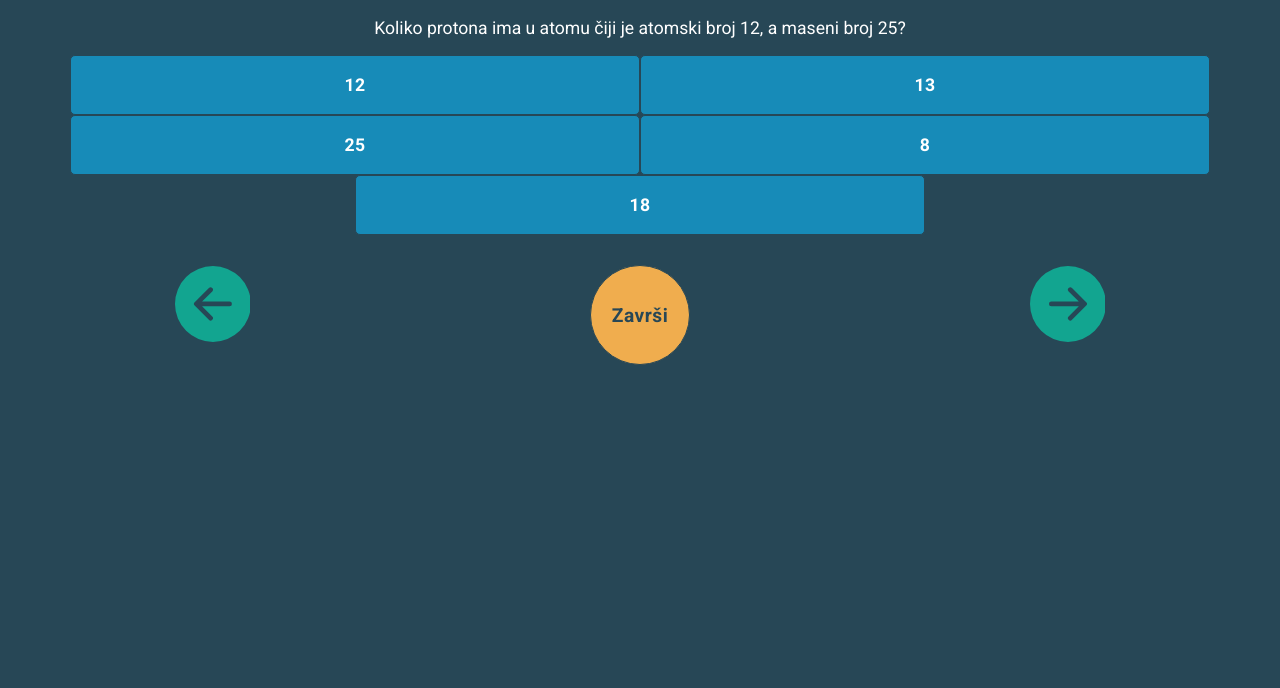
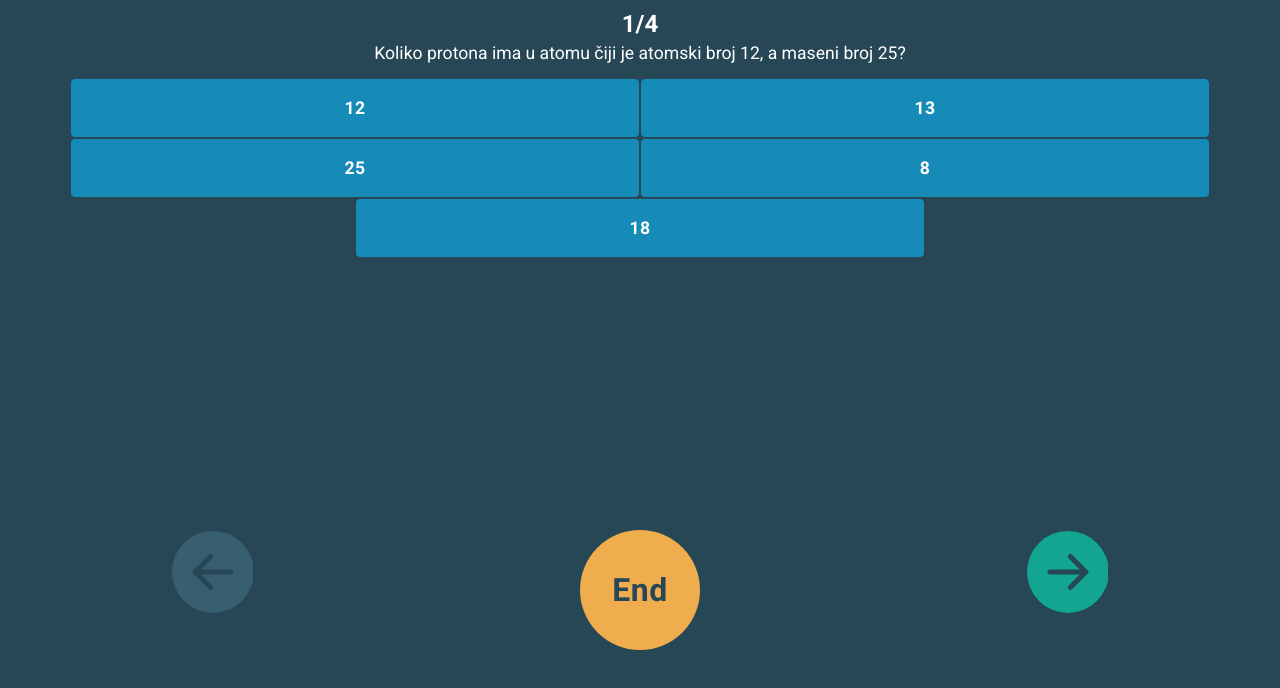
Before and after one commit to sashakojadinovic/reactizz, a React (Create React App) app: page / in a window 1280 px wide. Shown: the top 688 px of the page. Built offline with nearby package versions, Linux system fonts and the light colour scheme.

Commit message:
Clock component added

```diff
--- a/public/data.json
+++ b/public/data.json
@@ -1,7 +1,7 @@
 [
     {
         "id":1,
-        "type":"radio",
+        "type":"checkbox",
         "question_text":"Koliko protona ima u atomu čiji je atomski broj 12, a maseni broj 25?",
         "answers": [
             {"text":"12", "points":10},
@@ -13,7 +13,7 @@
     },
     {
         "id":2,
-        "type":"radio",
+        "type":"checkbox",
         "question_text":"Koliko izotopa vodonika ima isti atomski broj?",
         "answers": [
             {"text":"Nijedan", "points":-5},
@@ -25,7 +25,7 @@
     },
     {
         "id":3,
-        "type":"radio",
+        "type":"checkbox",
         "question_text":"Obeleži hemijske simbole nemetala.",
         "answers": [
             {"text":"Al", "points":-5},
@@ -36,7 +36,7 @@
     },
     {
         "id":4,
-        "type":"radio",
+        "type":"checkbox",
         "question_text":"Koji od navedenih hemijskih elemenata može sa hlorom graditi jonsku vezu?",
         "answers": [
             {"text":"Natrijum", "points":10},
--- a/src/App.css
+++ b/src/App.css
@@ -2,13 +2,24 @@
 /* Fonts */
 /* Variables */
 /* Reset and Basics */
-html {
+html,
+body {
+  margin: 0;
+  padding: 0;
   height: 100%;
   background-color: #274756;
 }
+/* Utils */
+.center {
+  text-align: center;
+}
 /* Layout */
+#root {
+  height: 100%;
+}
 .container {
   margin: 0 auto;
+  height: 100%;
 }
 .row {
   display: flex;
@@ -22,11 +33,20 @@ html {
 .block {
   width: 100%;
 }
+.question-number {
+  margin: 0;
+  padding-top: 10px;
+  color: #fff;
+  font-family: 'Roboto';
+}
 .question-text {
   font-size: 1.1em;
   font-family: 'Roboto';
   text-align: center;
   color: #fff;
+  margin: 0;
+  padding-top: 5px;
+  padding-bottom: 15px;
 }
 .shadow {
   box-shadow: 0 2px 2px 0 rgba(0, 0, 0, 0.2), 0 3px 1px -2px rgba(0, 0, 0, 0.15), 0 1px 5px 0 rgba(0, 0, 0, 0.3);
@@ -43,7 +63,6 @@ html {
 /* UI */
 .btn {
   font-family: 'Roboto';
-  padding: 0 15px;
   font-weight: bold;
   font-size: 15px;
   text-decoration: none;
@@ -52,6 +71,12 @@ html {
   text-align: center;
   letter-spacing: 0.5px;
   border: 1px solid #274756;
+}
+.btn:disabled {
+  opacity: 1 !important;
+}
+.btn:disabled svg {
+  color: #385f6f;
 }
 .btn:focus {
   outline: none;
@@ -74,20 +99,24 @@ html {
 }
 .finish-btn {
   border-radius: 50%;
-  height: 100px;
-  width: 100px;
+  height: 90px;
+  width: 90px;
   font-size: 1.2em;
   color: #274756;
+  border: none;
 }
 .score-btn {
   font-size: 2em;
 }
 .question-container {
   position: relative;
+  height: 100%;
 }
 .question-nav {
-  margin-top: 30px;
   justify-content: space-between !important;
+  position: absolute;
+  bottom: 10px;
+  width: 100%;
 }
 .question-nav-icon {
   height: auto;
@@ -98,6 +127,7 @@ html {
   background-color: transparent;
   height: 60px;
   flex-basis: 25%;
+  border: none;
 }
 .selected-btn {
   border: 6px solid #f0ad4e;
@@ -162,9 +192,6 @@ html {
 .transparent50 {
   opacity: 0.5;
 }
-button:disabled {
-  opacity: 0.2;
-}
 @media (min-width: 1200px) {
   .container {
     max-width: 1140px;
@@ -172,8 +199,18 @@ button:disabled {
   .col2 {
     flex-basis: 50%;
   }
+  .question-nav {
+    bottom: 150px;
+  }
   .question-nav-icon {
     width: 30%;
+  }
+  .finish-btn {
+    height: 120px;
+    width: 120px;
+    font-size: 2em;
+    color: #274756;
+    border: none;
   }
   .flex-wide {
     flex-basis: 50%;
@@ -190,15 +227,15 @@ button:disabled {
 /* Test */
 .animate {
   transition-property: background-color;
-  transition-duration: 0.33s;
+  transition-duration: 0.25s;
 }
 .animate-modal {
   animation-name: modalApearence;
-  animation-duration: 0.33s;
+  animation-duration: 0.25s;
 }
 .animate-bgrnd {
   animation-name: fadeIn;
-  animation-duration: 0.33s;
+  animation-duration: 0.25s;
 }
 @keyframes modalApearence {
   from {
--- a/src/App.js
+++ b/src/App.js
@@ -4,7 +4,7 @@ import { SwitchTransition, CSSTransition } from "react-transition-group";
 import Question from './components/Question';
 import './App.css';
 function App() {
-
+  console.log("APP RENDERED");
   const [questionData, setQuestions] = useState(null);
   const [questionNumber, setQuestionNumber] = useState(0);
   const [score, setScore] = useState(false);
@@ -27,12 +27,12 @@ function App() {
       .then(response => response.json())
       .then(data => {
         setQuestions(data);
-        console.log("questionData Received");
+        //console.log("questionData Received");
       });
   }, []);
 
   useEffect(() => {
-    console.log("questionData Updated!!!");
+    //console.log("questionData Updated!!!");
     //initResponses();
   }, [questionData]);
   function changeQuestion(step) {
@@ -53,18 +53,20 @@ function App() {
 
     });
     setScore(score);
-    console.log(score);
+    //console.log(score);
 
   }
   if (questionData) {
     return (
       <SwitchTransition>
-        <CSSTransition key={questionNumber} timeout={333} classNames="fade" >
+        <CSSTransition key={questionNumber} timeout={250} classNames="fade" >
 
 
 
           <div className="container">
             <Question question={questionData[questionNumber]}
+              questionNumber = {questionNumber+1}
+              lastQuestion ={questionData.length}
               changeQuestion={changeQuestion}
               updateResponses={updateResponses}
               score={score}
--- a/src/App.less
+++ b/src/App.less
@@ -12,13 +12,23 @@
 /* Variables */
 @transition-time: 250ms;
 /* Reset and Basics */
-html{
+html, body{
+  margin:0;
+  padding:0;
   height:100%;
   background-color: @dark;
 }
+/* Utils */
+.center{
+  text-align:center;
+}
 /* Layout */
+#root{
+  height:100%;
+}
 .container{
   margin:0 auto;
+  height: 100%;
 }
 .row{
   display: flex;
@@ -32,12 +42,21 @@ html{
 .block{
   width:100%;
 }
+.question-number{
+  margin:0;
+  padding-top:10px;
+  color:@white;
+  font-family: @main-font;
+}
 .question-text{
   //font-weight:700;
   font-size:1.1em;
   font-family: @main-font;
   text-align: center;
   color:@white;
+  margin: 0;
+  padding-top:5px;
+  padding-bottom:15px;
 }
 .shadow{
   box-shadow: 0 2px 2px 0 rgb(0 0 0 / 20%), 0 3px 1px -2px rgb(0 0 0 / 15%), 0 1px 5px 0 rgb(0 0 0 / 30%)
@@ -54,7 +73,7 @@ html{
 /* UI */
 .btn{
   font-family: @main-font;
-  padding:0 15px;
+  //padding:0 15px;
   // line-height: 30px;
   font-weight:bold;
   font-size: 15px;
@@ -66,6 +85,12 @@ html{
   border:1px solid @dark;
 
   //.shadow();
+}
+.btn:disabled{
+  opacity:1 !important;
+}
+.btn:disabled svg{
+  color: @gray;
 }
 .btn:focus{
   outline:none;
@@ -90,20 +115,25 @@ html{
 }
 .finish-btn{
   border-radius:50%;
-  height:100px;
-  width:100px;
+  height:90px;
+  width:90px;
   font-size:1.2em;
   color:@dark;
+  border:none;
 }
 .score-btn{
   font-size:2em;
 }
 .question-container{
   position:relative;
+  height:100%;
 }
 .question-nav{
-  margin-top:30px;
+  //margin-top:30px;
   justify-content: space-between !important;
+  position:absolute;
+  bottom:10px;
+  width:100%;
 }
 .question-nav-icon{
   height:auto;
@@ -114,6 +144,7 @@ html{
   background-color: transparent;
   height:60px;
   flex-basis:25%;
+  border:none;
 }
 .selected-btn{
   border: 6px solid @yellow;
@@ -178,9 +209,7 @@ html{
 .transparent50{
   opacity:.5;
 }
-button:disabled{
-  opacity:.2;
-}
+
 @media(min-width:1200px){
   .container{
     max-width:1140px;
@@ -189,8 +218,18 @@ button:disabled{
   .col2{
     flex-basis:50%;
   }
+  .question-nav{
+    bottom:150px;
+  }
   .question-nav-icon{
     width:30%;
+  }
+  .finish-btn{
+    height:120px;
+    width:120px;
+    font-size:2em;
+    color:@dark;
+    border:none;
   }
   .flex-wide{
     flex-basis:50%;
@@ -208,16 +247,16 @@ button:disabled{
 /* Test */
 .animate {
   transition-property: background-color;
-  transition-duration: .33s;
+  transition-duration: .25s;
 
 }
 .animate-modal{
   animation-name:modalApearence;
-  animation-duration:.33s;
+  animation-duration:.25s;
 }
 .animate-bgrnd {
   animation-name: fadeIn;
-  animation-duration: .33s;
+  animation-duration: .25s;
 }
 @keyframes modalApearence {
   from {top:50px;opacity:0;}
--- /dev/null
+++ b/src/components/Clock.js
@@ -0,0 +1,27 @@
+import {useState, useEffect} from 'react';
+function Clock() {
+    console.log("CLOCK RENDERED");
+    const [time, changeTime] = useState(5);
+    useEffect(() => {
+        if(time>0){
+            const intervalID = setTimeout(()=>changeTime(time-1),1000);
+            return ()=> clearInterval(intervalID);
+        }
+
+
+    });
+    function formatTime(t){
+        if(t<1){
+            console.log("END");
+            return "End";
+        }
+        const secs = time%60>9?time%60:"0"+time%60;
+        const min = (time-secs)/60;
+        return `${min}:${secs}`;
+    }
+    return (
+        <span>{formatTime(time)}</span>
+    )
+}
+
+export default Clock;
--- a/src/components/Question.js
+++ b/src/components/Question.js
@@ -2,25 +2,26 @@ import {useState}  from 'react';
 import Answer from './Answer';
 import Modal from './Modal';
 import Swipe from './Swipe';
+import Clock from './Clock';
 import {ArrowLeftCircleFill, ArrowRightCircleFill} from 'react-bootstrap-icons';
 function Question(props) {
+    console.log("Question RENDERED");
     const [modal, setModal] =  useState(false);
     const loadedQuestion = props.question ? props.question.answers : [];
+
     function closeModal(confirmed){
         setModal(false);
         if(confirmed){
             props.finish();
         }
-
-
-
     }
-    Swipe(document.querySelector('#root'));
+    Swipe(document.querySelector('#root'), props.changeQuestion);
     return (
 
         <div className="question-container">
             {modal?<Modal closeModal={closeModal} message={"Da li želiš da završiš test i pošalješ svoje odgovore?"} />:''}
             <div>
+                <h2 className="question-number center">{props.questionNumber}/{props.lastQuestion}</h2>
                 <p className="question-text">{props.question.question_text}</p></div>
 
             <div className="row">
@@ -36,10 +37,10 @@ function Question(props) {
 
             </div>
             <div className="row question-nav">
-                <button onClick={() => props.changeQuestion(-1)}
+                <button disabled={props.questionNumber<2} onClick={() => props.changeQuestion(-1)}
                     className="btn nav-btn block"><ArrowLeftCircleFill className="question-nav-icon" /></button>
-                <button onClick={()=>setModal(true)} className={`btn finish-btn ${props.score?"green score-btn":"yellow"}`} >{props.score?props.score:'Završi'}</button>
-                <button onClick={() => props.changeQuestion(1)} className="btn nav-btn block"> <ArrowRightCircleFill className="question-nav-icon" /></button>
+                <button onClick={()=>setModal(true)} className={`btn finish-btn ${props.score?"green score-btn":"yellow"}`} >{props.score?props.score:<Clock />}</button>
+                <button disabled={props.questionNumber>props.lastQuestion-1} onClick={() => props.changeQuestion(1)} className="btn nav-btn block"> <ArrowRightCircleFill className="question-nav-icon" /></button>
             </div>
 
         </div>
--- a/src/components/Swipe.js
+++ b/src/components/Swipe.js
@@ -1,8 +1,19 @@
-function Swipe(elm) {
-    console.log(elm);
-    elm.addEventListener('mousedown', function(e){
-        console.log(e.clientX);
-});
+function Swipe(elm, fn) {
+    let x0 = null;
+
+    elm.addEventListener('touchstart', function (e) {
+        x0 = e.changedTouches[0].clientX;
+
+
+    });
+    elm.addEventListener('touchend', function(e){
+        if(x0-e.changedTouches[0].clientX<-30){
+            fn(-1);
+        }
+        else if(x0-e.changedTouches[0].clientX>30){
+            fn(1);
+        }
+    })
 };
 
 export default Swipe
```
Also changed, not shown: 1 other file (tests, documents, lock files or other folders).
